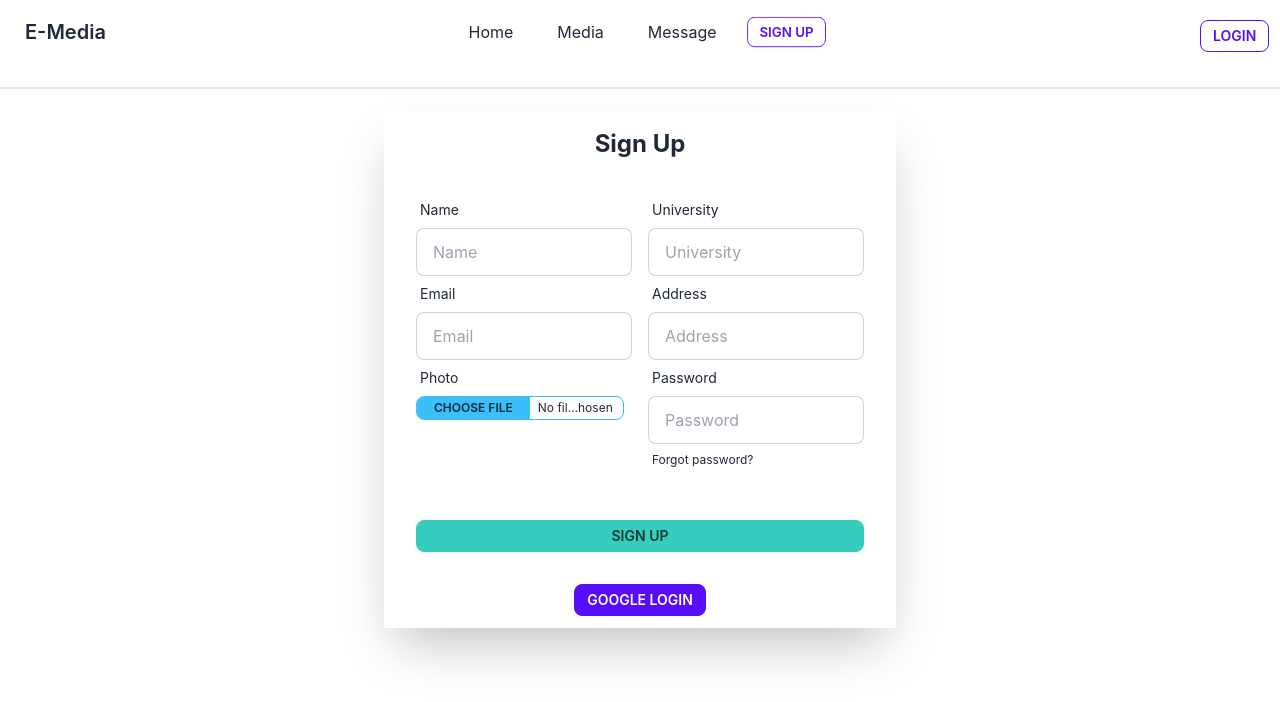
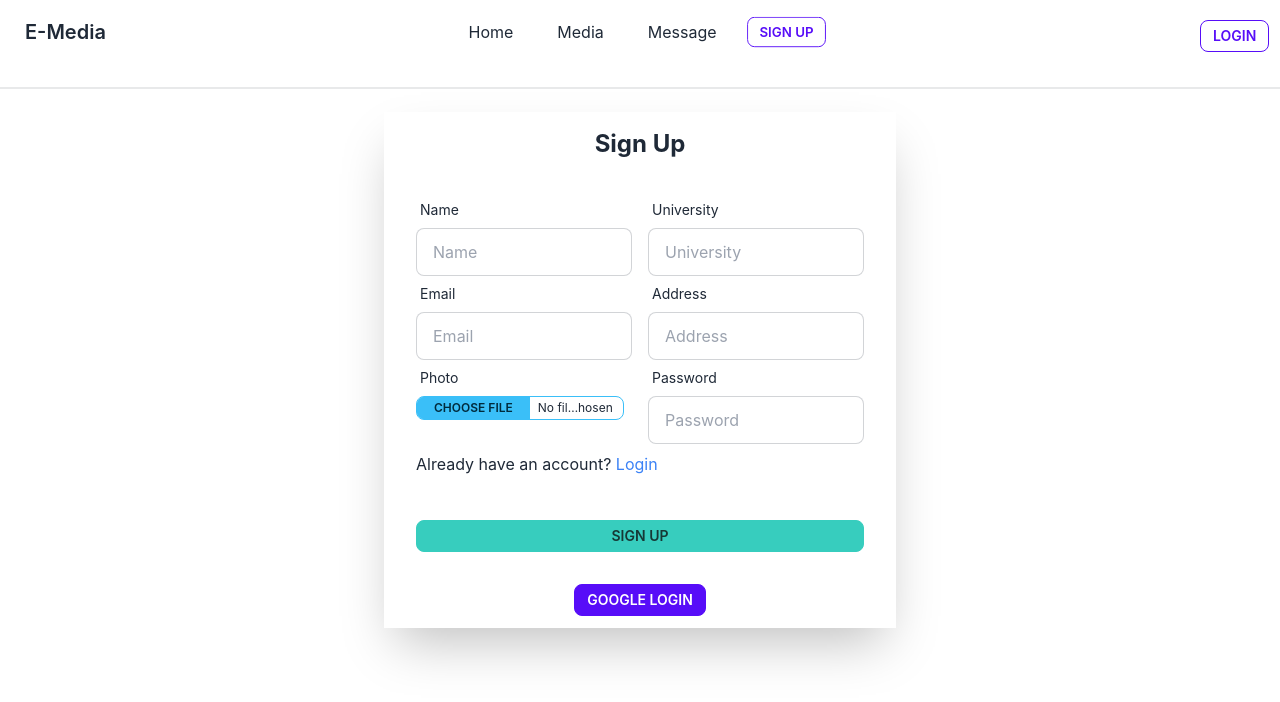
Before and after one commit to AhmadShopnil/E-Media, a React (Create React App) app: page /signup in a window 1280 px wide. Shown: the top 702 px of the page. Built offline with nearby package versions, Linux system fonts and the light colour scheme; no server answers.

Commit message:
change login signup design

```diff
--- a/src/Pages/Login/Login.js
+++ b/src/Pages/Login/Login.js
@@ -1,5 +1,5 @@
 import React, { useContext, useState } from 'react';
-import { Navigate, useLocation, useNavigate } from 'react-router-dom';
+import { Link, Navigate, useLocation, useNavigate } from 'react-router-dom';
 import { AuthContext } from '../../context/AuthProvider';
 import GoogleLogin from '../../Shared/GoogleLogin';
 
@@ -51,7 +51,8 @@ const Login = () => {
                                 </label>
                                 <input name='password' type="text" placeholder="password" className="input input-bordered" />
                                 <label className="label">
-                                    <a href="#" className="label-text-alt link link-hover">Forgot password?</a>
+                                    <p>Don't have an account? <Link to='/signup' className='text-blue-500'>Register</Link></p>
+                                    {/* <a href="#" className="label-text-alt link link-hover">Forgot password?</a> */}
                                 </label>
                             </div>
                             <div className="form-control mt-6">
--- a/src/Pages/SignUp/SignUp.js
+++ b/src/Pages/SignUp/SignUp.js
@@ -1,5 +1,5 @@
 import React, { useContext, useState } from 'react';
-import { useNavigate } from 'react-router-dom';
+import { Link, useNavigate } from 'react-router-dom';
 import { AuthContext } from '../../context/AuthProvider';
 import GoogleLogin from '../../Shared/GoogleLogin';
 
@@ -133,14 +133,13 @@ const SignUp = () => {
                                             <span className="label-text">Password</span>
                                         </label>
                                         <input name='password' type="text" placeholder="Password" className="input input-bordered" required />
-                                        <label className="label">
-                                            <a href="#" className="label-text-alt link link-hover">Forgot password?</a>
-                                        </label>
+
                                     </div>
+
                                 </div>
                             </div>
 
-
+                            <p>Already have an account? <Link to='/login' className='text-blue-500'>Login</Link></p>
                             <div className="form-control mt-6">
                                 <input className='btn btn-accent btn-sm mt-3' type="submit" value="Sign Up" />
                             </div>
```
